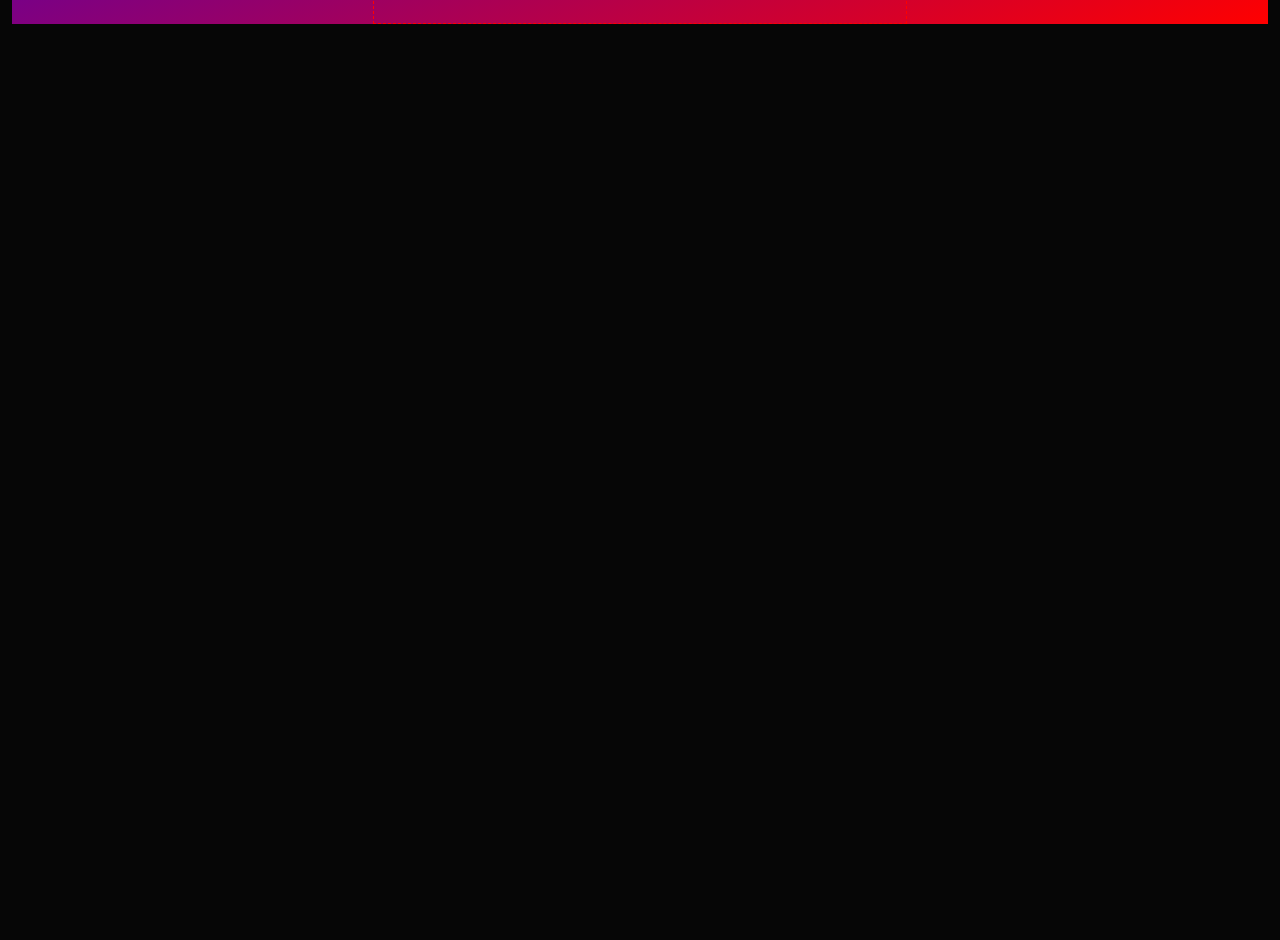
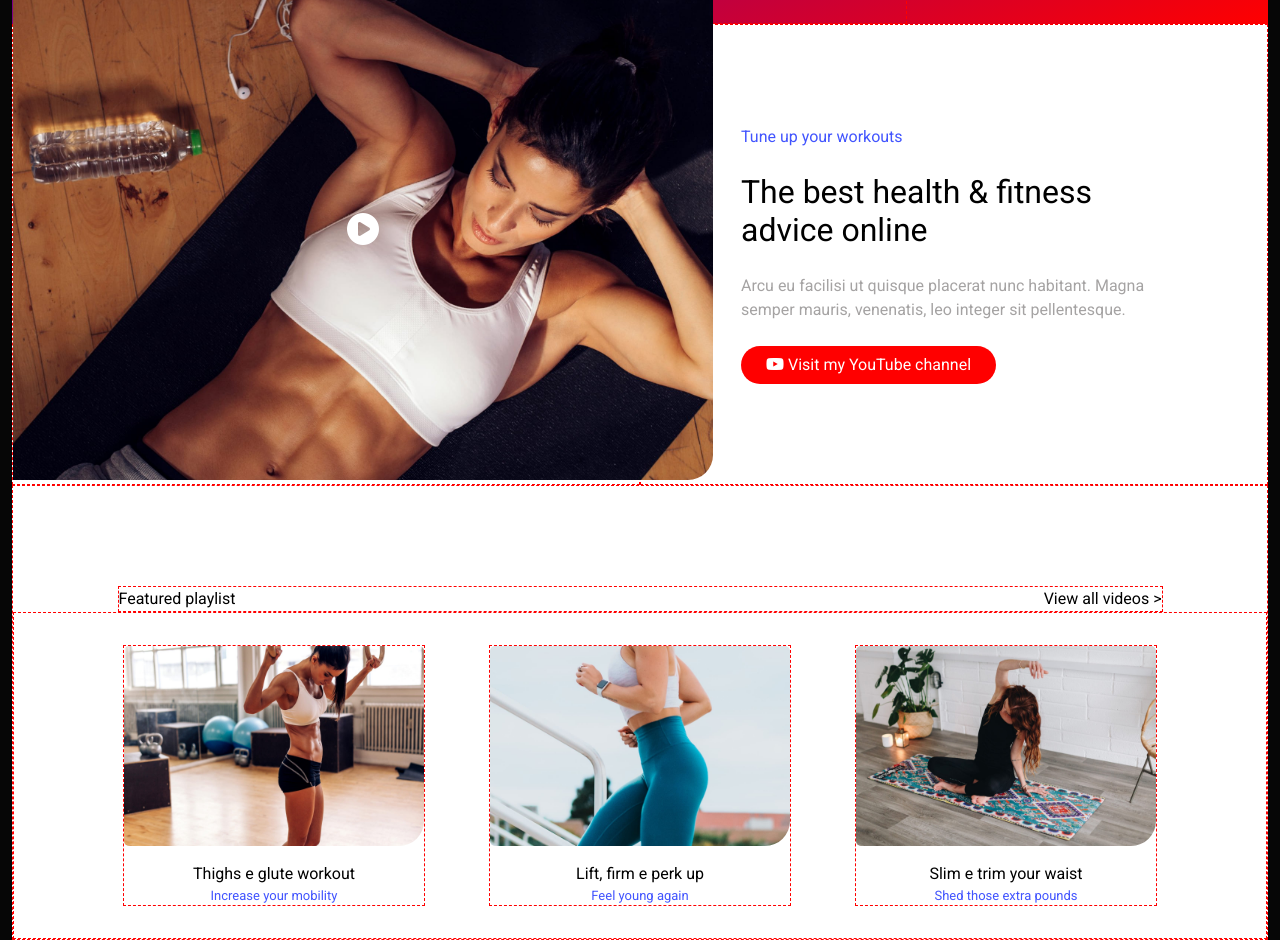
Before and after one commit to Pulcioo/proj-html-vuejs, a Vue app: page / in a window 1280 px wide. Shown: the part 1060-2000 px from the top of the page. Before the commit the page ends 1084 px from the top, so only its background shows below. Built offline with nearby package versions, Linux system fonts and the light colour scheme.

Commit message:
completata terza sezione del main

```diff
--- a/src/App.vue
+++ b/src/App.vue
@@ -1,7 +1,7 @@
 <template>
   <div id="app">
     <HeaderComponent :menuItem="menuItem" />
-    <MainComponent :cards="cards" />
+    <MainComponent :cards="cards" :playlist="playlist" />
     <FooterComponent />
   </div>
 </template>
@@ -45,6 +45,23 @@ export default {
           message: "Find a partner",
         },
       ],
+      playlist: [
+        {
+          url: "video2-2x.jpg",
+          title: "Thighs e glute workout",
+          message: "Increase your mobility",
+        },
+        {
+          url: "video7-2x.jpg",
+          title: "Lift, firm e perk up",
+          message: "Feel young again",
+        },
+        {
+          url: "video9-2x.jpg",
+          title: "Slim e trim your waist",
+          message: "Shed those extra pounds",
+        },
+      ],
     };
   },
 };
--- a/src/components/CardItem.vue
+++ b/src/components/CardItem.vue
@@ -1,5 +1,5 @@
 <template>
-  <div class="img_container d-flex justify-content-center absolute">
+  <div class="img_container d-flex absolute">
     <div
       v-for="(item, index) in cards"
       :key="index"
@@ -26,7 +26,7 @@ export default {
 <style scoped lang="scss">
 #cover {
   height: 250px;
-  width: 220px;
+  width: 230px;
 }
 
 .info {
--- a/src/components/MainComponent.vue
+++ b/src/components/MainComponent.vue
@@ -2,7 +2,7 @@
   <div class="container-fluid">
     <ShopComponent />
     <CitComponent :cards="cards" />
-    <YouTubeComponent />
+    <YouTubeComponent :playlist="playlist" />
   </div>
 </template>
 
@@ -20,6 +20,7 @@ export default {
   },
   props: {
     cards: Array,
+    playlist: Array,
   },
 };
 </script>
--- a/src/components/ShopComponent.vue
+++ b/src/components/ShopComponent.vue
@@ -1,12 +1,13 @@
 <template>
+  <div class="container-fluid">
     <div class="row">
       <div class="col-7 offset-1 d-flex align-items-center">
         <div class="container_text">
           <span class="red">Certified fitness professional</span>
           <h1>Take control of your health</h1>
           <p>
-          Curabitur non nulla sit ametnisl tempus convallis quis ac lectus dolor
-          sit amet.
+            Curabitur non nulla sit ametnisl tempus convallis quis ac lectus
+            dolor sit amet.
           </p>
           <button class="btn btn_blue px-4">
             <i class="fa-brands fa-youtube"></i> Visit my YouTube channel
@@ -20,9 +21,10 @@
         <i class="fa-solid fa-circle-play fa-2xl"></i>
       </div>
       <div class="col-1 d-flex justify-content-end">
-      <div>
+        <div class="p-2">
           <div class="box mb-1 mt-5"></div>
           <div class="box"></div>
+        </div>
       </div>
     </div>
   </div>
@@ -40,8 +42,12 @@ export default {
   background-size: cover;
   height: 500px;
 
+  .container_text {
+    padding-left: 1rem;
+
     h1 {
       font-size: 50px;
+    }
   }
 
   .box {
--- /dev/null
+++ b/src/components/VideoItem.vue
@@ -0,0 +1,31 @@
+<template>
+  <div class="video_container d-flex justify-content-center">
+    <div v-for="(item, index) in playlist" :key="index" class="p-3">
+      <div class="d-flex flex-column m-3">
+        <img :src="'images/' + playlist[index].url" alt="video" id="video" />
+        <span class="text-center mt-3">{{ playlist[index].title }}</span>
+        <span class="text-center small blue">{{
+          playlist[index].message
+        }}</span>
+      </div>
+    </div>
+  </div>
+</template>
+
+<script>
+export default {
+  name: "VideoItem",
+  props: {
+    playlist: Array,
+  },
+};
+</script>
+
+<style scoped lang="scss">
+#video {
+  height: 200px;
+  width: 300px;
+  border-radius: 5px;
+  border-bottom-right-radius: 25px;
+}
+</style>
--- a/src/components/YouTubeComponent.vue
+++ b/src/components/YouTubeComponent.vue
@@ -1,12 +1,62 @@
 <template>
-  <div></div>
+  <div class="container-fluid white">
+    <div class="row relative">
+      <div class="col">
+        <div
+          id="workout"
+          class="d-flex justify-content-center align-items-center"
+        >
+          <i class="fa-solid fa-circle-play fa-2xl"></i>
+        </div>
+      </div>
+      <div class="col black">
+        <div class="p_100">
+          <span class="blue">Tune up your workouts</span>
+          <h2 class="mt-4 mb-4">The best health & fitness advice online</h2>
+          <p class="gray mb-4">
+            Arcu eu facilisi ut quisque placerat nunc habitant. Magna semper
+            mauris, venenatis, leo integer sit pellentesque.
+          </p>
+          <button class="btn btn_red px-4">
+            <i class="fa-brands fa-youtube"></i> Visit my YouTube channel
+          </button>
+        </div>
+      </div>
+    </div>
+    <div class="row d-flex flex-column black">
+      <div class="col-10 offset-1 d-flex justify-content-between mt-100">
+        <span>Featured playlist</span>
+        <span>View all videos ></span>
+      </div>
+      <div class="col">
+        <VideoItem :playlist="playlist" />
+      </div>
+    </div>
+  </div>
 </template>
 
 <script>
+import VideoItem from "@/components/VideoItem.vue";
+
 export default {
   name: "YouTubeComponent",
+  props: {
+    playlist: Array,
+  },
+  components: {
+    VideoItem,
+  },
 };
 </script>
 
-<style>
+<style scoped lang="scss">
+#workout {
+  background-image: url(@/assets/service15-2x.jpg);
+  background-size: cover;
+  height: 500px;
+  width: 700px;
+  border-bottom-right-radius: 25px;
+  position: absolute;
+  bottom: 5px;
+}
 </style>
--- a/src/style/general.scss
+++ b/src/style/general.scss
@@ -11,9 +11,19 @@ body {
     color: #ffffff;
 }
 
+.row>* {
+    padding: 0;
+}
+
 // utilities
 .btn_blue {
     background-color: #4154fe;
+    color: white;
+    border-radius: 50px;
+}
+
+.btn_red {
+    background-color: red;
     color: white;
     border-radius: 50px;
 }
@@ -30,8 +40,20 @@ body {
     width: 200px;
 }
 
+.p_100 {
+    padding: 100px;
+}
+
+.mt-100 {
+    margin-top: 100px;
+}
+
 .red {
     color: red;
+}
+
+.blue {
+    color: #4154fe;
 }
 
 .black {
@@ -46,6 +68,10 @@ body {
     color: yellow;
 }
 
+.white {
+    background-color: white;
+}
+
 .relative {
     position: relative;
 }
@@ -53,7 +79,7 @@ body {
 .absolute {
     position: absolute;
     bottom: 280px;
-    left: 340px;
+    left: 325px;
 }
 
 .small {
```
Also changed, not shown: src/assets/service15-2x.jpg (renamed from public/images/service15-2x.jpg). Lines whose indentation alone changed are shown as unchanged.
